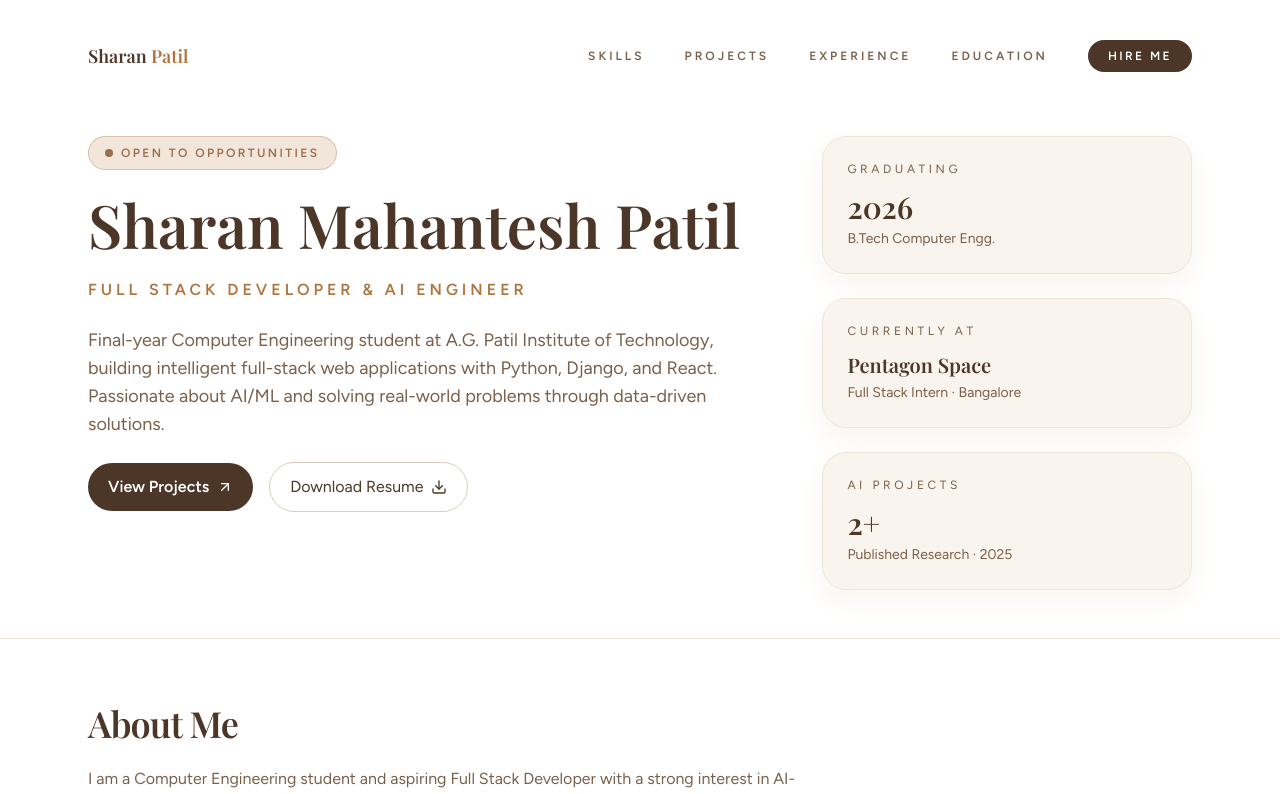
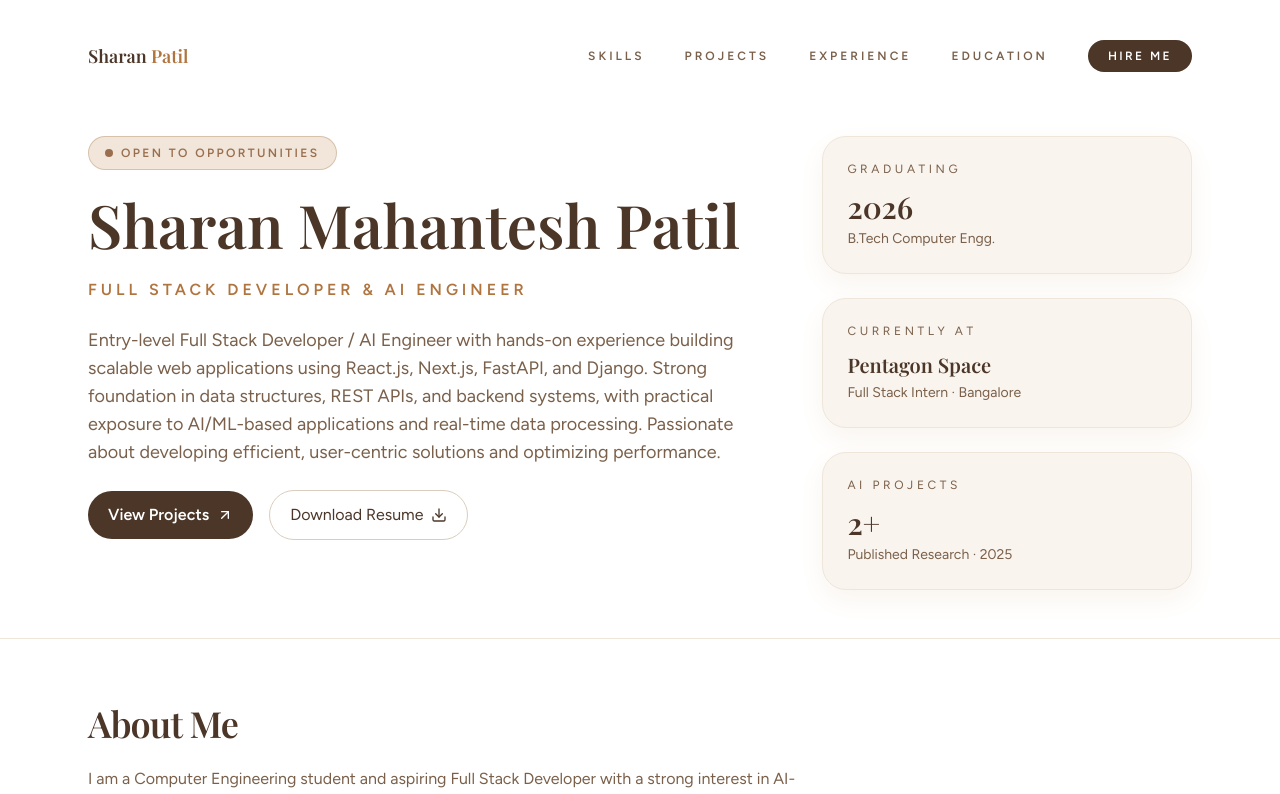
Before and after one commit to Sharan0555/Portfolio, a React (Vite) app: page / in a window 1280 px wide. Shown: the top 794 px of the page. Built offline with nearby package versions, Linux system fonts and the light colour scheme.

Commit message:
Update hero introduction copy

```diff
--- a/src/components/Hero.jsx
+++ b/src/components/Hero.jsx
@@ -89,10 +89,13 @@ const Hero = () => {
               variants={fadeUp}
               className="text-base text-warm-500 md:text-lg"
             >
-              Final-year Computer Engineering student at A.G. Patil Institute of
-              Technology, building intelligent full-stack web applications with
-              Python, Django, and React. Passionate about AI/ML and solving
-              real-world problems through data-driven solutions.
+              Entry-level Full Stack Developer / AI Engineer with hands-on
+              experience building scalable web applications using React.js,
+              Next.js, FastAPI, and Django. Strong foundation in data
+              structures, REST APIs, and backend systems, with practical
+              exposure to AI/ML-based applications and real-time data
+              processing. Passionate about developing efficient, user-centric
+              solutions and optimizing performance.
             </motion.p>
 
             <motion.div custom={0.3} variants={fadeUp}>
```
